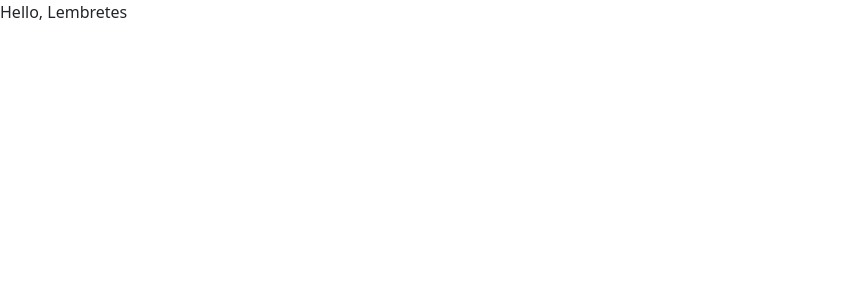
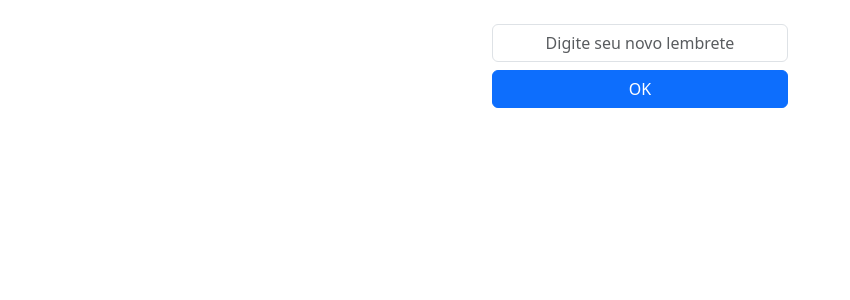
Before and after one commit to leagomes/p1_pdm, a React (Vite) app: page / in a window 1280 px wide. Shown: the top 300 px of the page, without its empty margins (0-850 px from the left). Built offline with nearby package versions, Linux system fonts and the light colour scheme.

Commit message:
feat(p1): cria componente de entrada

```diff
--- a/package.json
+++ b/package.json
@@ -24,6 +24,6 @@
     "eslint-plugin-react-hooks": "^5.2.0",
     "eslint-plugin-react-refresh": "^0.4.19",
     "globals": "^16.0.0",
-    "vite": "^6.3.5"
+    "vite": "^6.3.6"
   }
 }
--- a/src/App.jsx
+++ b/src/App.jsx
@@ -1,7 +1,9 @@
+import LembreteEntrada from "./LembreteEntrada"
+
 const App = () => {
   return (
-    <div className="container col-6 row">
-      Hello, Lembretes
+    <div>
+      <LembreteEntrada />
     </div>
   )
 }
--- /dev/null
+++ b/src/LembreteEntrada.jsx
@@ -0,0 +1,33 @@
+import React, { Component } from "react";
+
+class LembreteEntrada extends Component {
+  state = { mensagem: "" };
+
+  mostrarMensagem = () => {
+    this.setState({ mensagem: "Lembrete cadastrado!" });
+  };
+
+  render() {
+    return (
+      <div className="container mt-4 text-center col-3">
+        <input
+          type="text"
+          className="form-control text-center"
+          placeholder="Digite seu novo lembrete"
+          value={this.state.descricao}
+        />
+        <button
+          className="btn btn-primary w-100 mt-2"
+          onClick={this.mostrarMensagem}
+        >
+          OK
+        </button>
+        {this.state.mensagem && (
+          <p className="mt-3 text-success">{this.state.mensagem}</p>
+        )}
+      </div>
+    );
+  }
+}
+
+export default LembreteEntrada;
```
Also changed, not shown: 1 other file (tests, documents, lock files or other folders).
